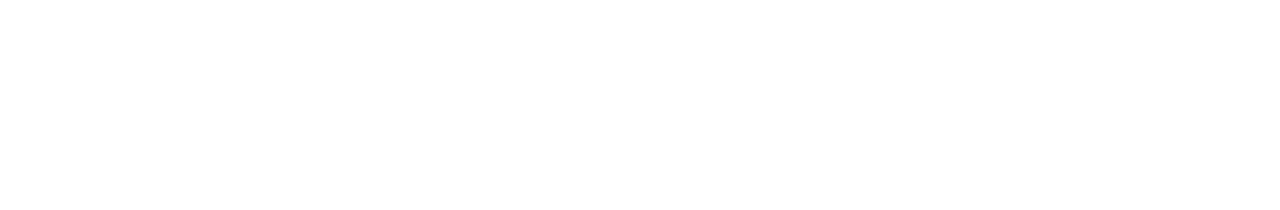
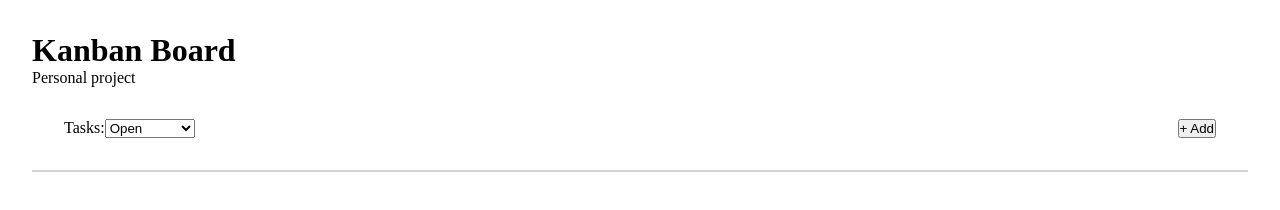
Before and after one commit to Muqeeth194/kanban_board, a plain HTML site: page index.html in a window 1280 px wide. Drawn offline with Linux system fonts and the light colour scheme.

Commit message:
navbar updated

```diff
--- a/index.html
+++ b/index.html
@@ -1,11 +1,41 @@
 <!DOCTYPE html>
 <html lang="en">
+
 <head>
     <meta charset="UTF-8">
     <meta name="viewport" content="width=device-width, initial-scale=1.0">
     <title>Document</title>
+    <link rel="stylesheet" href="style.css">
 </head>
+
 <body>
+    <div class="navbar-cont">
+        <div class="navbar-priority-cont">
+            <div class="name-cont">
+                <h1>
+                    Kanban Board
+                </h1>
+                <span>Personal project</span>
+            </div>
 
+
+            <div class="tasks">
+                <label>Tasks: </label>
+                <select>
+                    <option>Open</option>
+                    <option>Assigned</option>
+                    <option>In-progress</option>
+                    <option>Closed</option>
+                </select>
+
+                <button class="add-btn">+ Add</button>
+            </div>
+
+        </div>
+    </div>
+
+
+    <script src="script.js"></script>
 </body>
+
 </html>
--- /dev/null
+++ b/style.css
@@ -0,0 +1,31 @@
+* {
+    box-sizing: border-box;
+    margin: 0;
+    padding: 0;
+}
+
+.navbar-cont {
+    height: 20vh;
+    display: flex;
+    padding: 2rem;
+    flex-direction: column;
+    position: relative;
+}
+
+.navbar-priority-cont {
+    width: 100%;
+    /* height: 15vh; */
+
+    border: none;
+    border-bottom: 2px solid lightgray;
+}
+
+.tasks {
+    padding: 2rem 2rem;
+    display: flex;
+
+}
+
+.add-btn {
+    margin-left: auto;
+}
```
